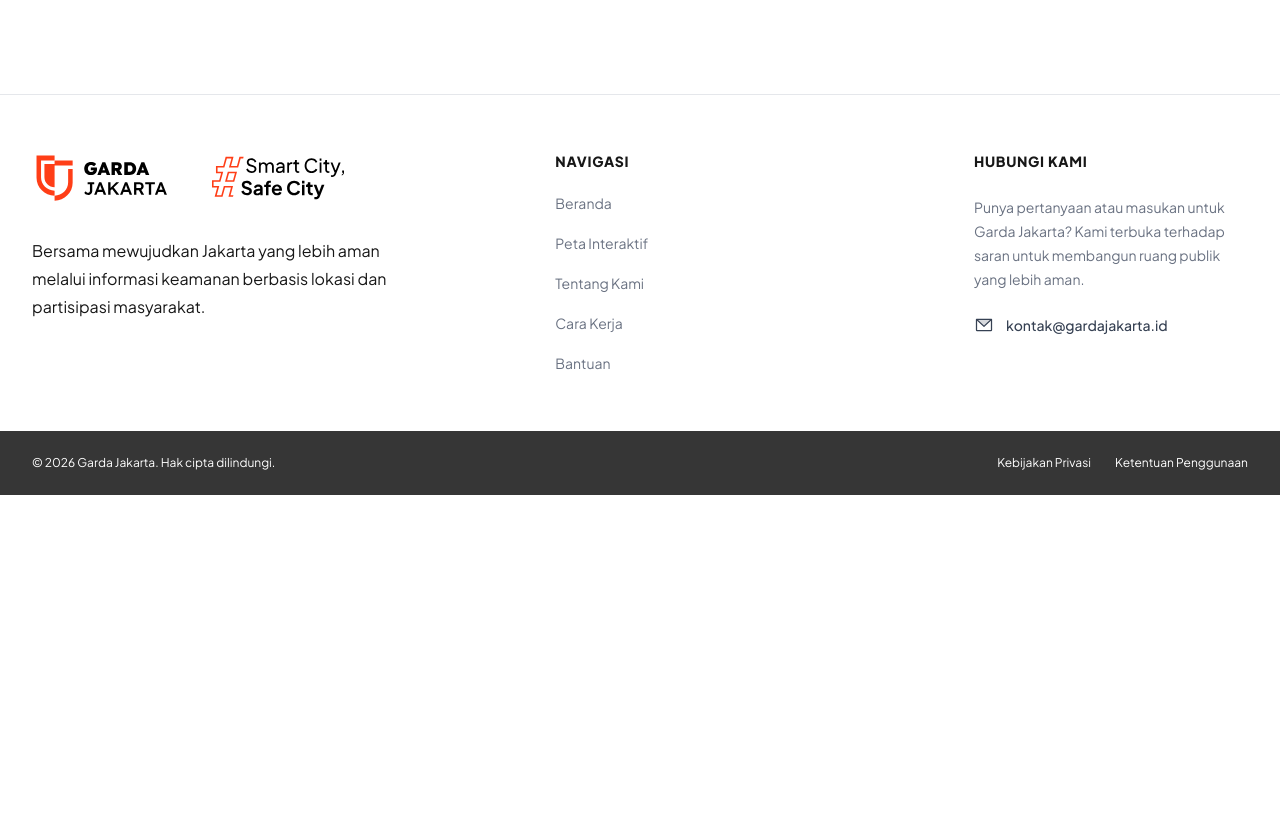
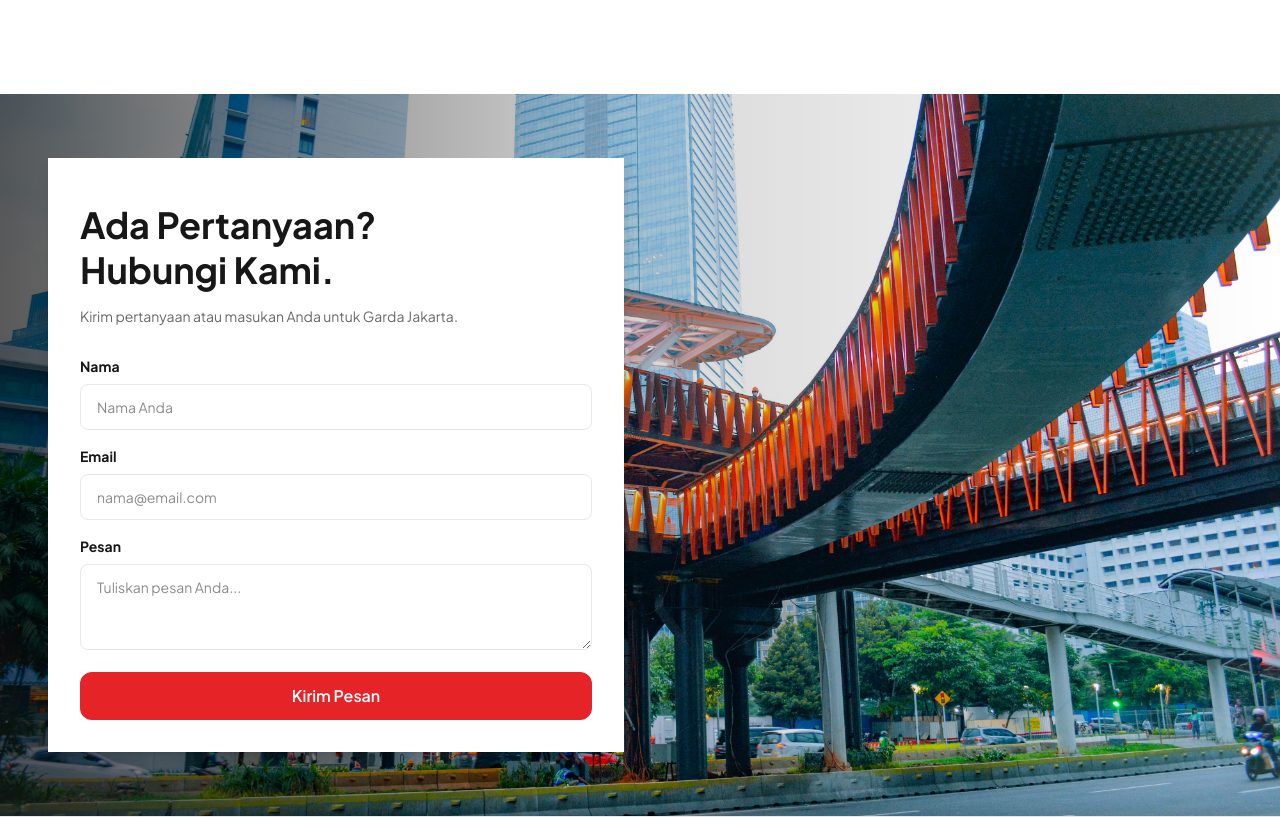
Before and after one commit to GardaJakarta/GardaJakarta-Landing, a Next.js app: page / in a window 1280 px wide. Shown: the part 1800-2618 px from the top of the page. Before the commit the page ends 2295 px from the top, so only its background shows below. Built offline with nearby package versions, Linux system fonts and the light colour scheme.

Commit message:
feat: add Help section with contact form and background image; update Home page to include Help section

```diff
--- a/app/page.tsx
+++ b/app/page.tsx
@@ -2,6 +2,7 @@
 import Hero from "@/components/sections/Hero";
 import Footer from "@/components/layout/Footer";
 import AboutUs from "@/components/sections/AboutUs";
+import Help from "@/components/sections/Help";
 
 export default function Home() {
   return (
@@ -10,6 +11,7 @@
       <main>
         <Hero />
         <AboutUs />
+        <Help />
       </main>
       <Footer />
     </div>
--- a/components/layout/Footer.tsx
+++ b/components/layout/Footer.tsx
@@ -26,7 +26,7 @@
   return (
     <footer className="border-t border-gray-200 bg-white">
       {/* Main Footer */}
-      <div className="mx-auto max-w-7xl px-6 py-14 lg:px-8 lg:py-14">
+      <div className="mx-auto max-w-7xl px-6 py-16 lg:px-8 lg:py-20">
         <div className="grid grid-cols-1 gap-12 md:grid-cols-2 lg:grid-cols-12 lg:gap-10">
           {/* Brand */}
           <div className="lg:col-span-5">
--- a/components/layout/Navbar.tsx
+++ b/components/layout/Navbar.tsx
@@ -41,8 +41,8 @@
     <header
       onMouseEnter={() => setIsHovered(true)}
       onMouseLeave={() => setIsHovered(false)}
-      className={`fixed top-0 z-50 w-full transition-all duration-300 ${
-        isDefaultMode ? " bg-white" : "bg-transparent"
+      className={`fixed top-0 z-50 w-full transition-all duration-300  ${
+        isDefaultMode ? " bg-white shadow-sm" : "bg-transparent "
       }`}
       style={
         !isDefaultMode
--- /dev/null
+++ b/components/sections/Help.tsx
@@ -0,0 +1,103 @@
+"use client";
+
+import Image from "next/image";
+
+export default function Help() {
+  return (
+    <section
+      id="help"
+      className="relative overflow-hidden bg-foreground px-6 py-12 md:px-12 md:py-16"
+    >
+      <Image
+        src="/images/image-help-bg.jpg"
+        alt=""
+        fill
+        priority={false}
+        className="object-cover"
+      />
+
+      {/* Gradient Overlay: Dark on the right, transparent on the left */}
+      <div className="absolute inset-0 bg-linear-to-r from-black/65 via-black/15 to-black/0" />
+
+      <div className="relative mx-auto max-w-7xl">
+        <div className="max-w-xl bg-white p-6 shadow-lg sm:p-6 md:p-8">
+          <h2 className="mt-3 text-3xl font-bold leading-tight text-foreground md:text-4xl">
+            Ada Pertanyaan?
+            <br />
+            Hubungi Kami.
+          </h2>
+
+          <p className="mt-3 text-sm leading-6 text-foreground/65">
+            Kirim pertanyaan atau masukan Anda untuk Garda Jakarta.
+          </p>
+
+          <form
+            className="mt-7 space-y-4"
+            onSubmit={(event) => {
+              event.preventDefault();
+              // TODO: Hubungkan ke API pengiriman pesan.
+            }}
+          >
+            <div>
+              <label
+                htmlFor="help-name"
+                className="mb-2 block text-sm font-bold text-foreground"
+              >
+                Nama
+              </label>
+              <input
+                id="help-name"
+                name="name"
+                type="text"
+                placeholder="Nama Anda"
+                required
+                className="w-full rounded-lg border border-gray-200 px-4 py-3 text-sm text-foreground outline-none transition focus:border-primary focus:ring-1 focus:ring-primary"
+              />
+            </div>
+
+            <div>
+              <label
+                htmlFor="help-email"
+                className="mb-2 block text-sm font-bold text-foreground"
+              >
+                Email
+              </label>
+              <input
+                id="help-email"
+                name="email"
+                type="email"
+                placeholder="nama@email.com"
+                required
+                className="w-full rounded-lg border border-gray-200 px-4 py-3 text-sm text-foreground outline-none transition focus:border-primary focus:ring-1 focus:ring-primary"
+              />
+            </div>
+
+            <div>
+              <label
+                htmlFor="help-message"
+                className="mb-2 block text-sm font-bold text-foreground"
+              >
+                Pesan
+              </label>
+              <textarea
+                id="help-message"
+                name="message"
+                rows={3}
+                placeholder="Tuliskan pesan Anda..."
+                required
+                className="w-full resize-y rounded-lg border border-gray-200 px-4 py-3 text-sm text-foreground outline-none transition focus:border-primary focus:ring-1 focus:ring-primary"
+              />
+            </div>
+
+            <button
+              type="submit"
+              className="w-full rounded-xl bg-primary px-5 py-3 font-semibold text-white transition-colors hover:brightness-90"
+            >
+              Kirim Pesan
+            </button>
+          </form>
+        </div>
+      </div>
+    </section>
+  );
+}
```
Also changed, not shown: public/images/image-help-bg.jpg (added).
